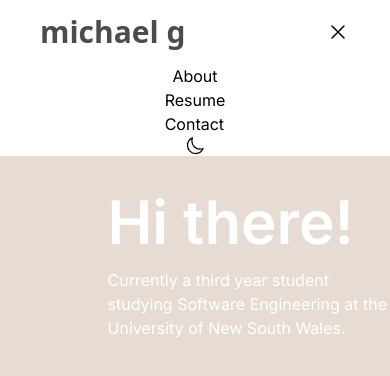
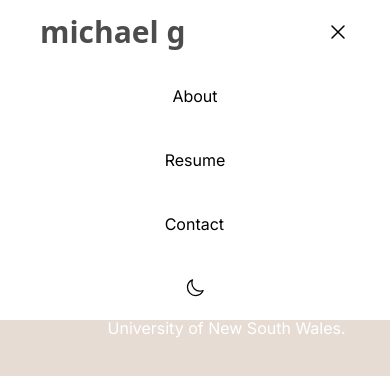
Before and after one commit to mallo03/portfolio, a Next.js app: page / in a window 390 px wide. Both pictures are taken after a click on the button 338 px from the left and 32 px from the top of the page. Shown: the top 376 px of the page. Built offline with nearby package versions, Linux system fonts and the light colour scheme.

Commit message:
Completed Nav Bar

```diff
--- a/app/components/hero.tsx
+++ b/app/components/hero.tsx
@@ -4,7 +4,7 @@ import Image from "next/image";
 export default function Hero() {
   return (
     <section>
-      <div className="flex flex-row justify-evenly h-screen bg-cover bg-center bg-pearl dark:bg-coffee z-10">
+      <div className="flex flex-row justify-evenly h-screen bg-cover bg-center bg-pearl dark:bg-black z-10">
         <div className="w-200 h-200 pt-16">
           <Image
             src="/images/pose1.jpg"
--- a/app/components/navbar.tsx
+++ b/app/components/navbar.tsx
@@ -15,7 +15,7 @@ export default function Navbar() {
   const [miniNavVisible, setMiniNavVisible] = useState(false);
 
   return (
-    <nav className="h-16 fixed top-0 bg-white w-screen flex justify-between px-10 items-center dark:bg-black dark:text-white z-30">
+    <nav className="h-16 fixed top-0 bg-white w-screen flex justify-between px-10 items-center dark:bg-lightgray dark:text-white z-30">
       <h1 className="text-3xl font-sans font-extrabold text-black/70 dark:text-white">
         <a href="#">michael g</a>
       </h1>
@@ -83,22 +83,22 @@ export default function Navbar() {
 
       <div
         id="miniNav"
-        className={`fixed z-40 top-16 md:hidden justify-center bg-white w-screen grid grid-rows-3 right-0 ${
+        className={`fixed z-40 top-16 md:hidden justify-center bg-white w-screen grid grid-rows-3 right-0 dark:text- dark:bg-lightgray  ${
           miniNavVisible ? "block" : "hidden"
         }`}
       >
-        <div className="row-span-1  text-center">
+        <div className="row-span-1 h-16 flex items-center justify-center hover:text-tan dark:hover:text-tan">
           <a href="">About</a>
         </div>
 
-        <div className="row-span-1">
+        <div className="row-span-1 h-16 flex items-center hover:text-tan dark:hover:text-tan">
           <a href="">Resume</a>
         </div>
 
-        <div className="row-span-1">
+        <div className="row-span-1 h-16 flex items-center hover:text-tan dark:hover:text-tan">
           <a href="">Contact</a>
         </div>
-        <button id="toggleDark" onClick={handleDarkModeToggle} className="flex justify-center">
+        <button id="toggleDark" onClick={handleDarkModeToggle} className="flex justify-center items-center h-16">
           <svg
             xmlns="http://www.w3.org/2000/svg"
             fill="none"
--- a/tailwind.config.ts
+++ b/tailwind.config.ts
@@ -19,6 +19,8 @@ const config: Config = {
         'taupe': '#B4A79E',
         'tan': '#BDA18C',
         'coffee': '#3F352D',
+        'lightgray': '#282828',
+        'gray': '#141414'
       },
     },
   },
```
